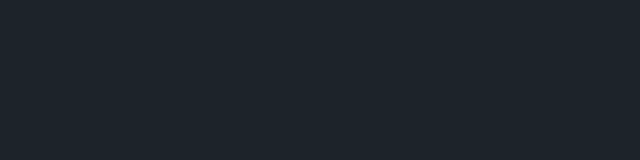
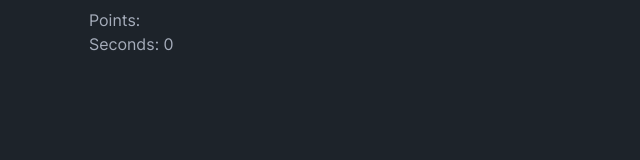
Before and after one commit to ikanadev/trivue, a Vue app: page /result in a window 1280 px wide. Before the commit this address had no page. Shown: the top 160 px of the page, without its empty margins (319-959 px from the left). Built offline with nearby package versions, Linux system fonts and the light colour scheme.

Commit message:
Add score store.

```diff
--- a/src/router/index.ts
+++ b/src/router/index.ts
@@ -1,6 +1,7 @@
 import { createRouter, createWebHistory } from 'vue-router';
 import HomeView from '../views/HomeView.vue';
 import Quiz from '@/views/Quiz.vue';
+import Result from '@/views/Result.vue';
 
 const router = createRouter({
   history: createWebHistory(import.meta.env.BASE_URL),
@@ -8,23 +9,23 @@
     {
       path: '/',
       name: 'home',
-      component: HomeView
+      component: HomeView,
     },
     {
       path: '/quiz',
       name: 'quiz',
-      component: Quiz
+      component: Quiz,
+    },
+    {
+      path: '/result',
+      name: 'result',
+      component: Result,
     },
     {
       path: '/new',
       name: 'new_quiz',
-      component: () => import('../views/NewQuiz.vue')
+      component: () => import('../views/NewQuiz.vue'),
     },
-    {
-      path: '/about',
-      name: 'about',
-      component: () => import('../views/AboutView.vue')
-    }
   ]
 })
 
--- /dev/null
+++ b/src/stores/index.ts
@@ -0,0 +1,4 @@
+export { useAlertsStore } from './alerts';
+export { useQuizStore } from './quiz';
+export { useScoreStore } from './score';
+export { useThemeStore } from './theme';
--- /dev/null
+++ b/src/stores/score.ts
@@ -0,0 +1,22 @@
+import { defineStore } from "pinia";
+import { ref } from "vue";
+
+export const useScoreStore = defineStore('score', () => {
+  const correctQuestions = ref(0);
+  const totalQuestions = ref(0);
+  const seconds = ref(0);
+
+  function addPoint() {
+    correctQuestions.value++;
+  }
+
+  function addSeconds(n: number) {
+    seconds.value += n;
+  }
+
+  function setTotalQuestions(n: number) {
+    totalQuestions.value = n;
+  }
+
+  return { correctQuestions, seconds, addPoint, addSeconds, setTotalQuestions } as const;
+});
--- a/src/utils/app_types.ts
+++ b/src/utils/app_types.ts
@@ -11,7 +11,7 @@
   Error = "alert-error",
 };
 
-export enum QuizLevel { Easy, Medium, Hard };
+export enum QuizLevel { Easy = "easy", Medium = "medium", Hard = "hard" };
 
 export type AppAlert = {
   type: AlertType,
@@ -31,3 +31,8 @@
   explanation?: string,
   choices: Choice[],
 };
+
+export type Score = {
+  points: number,
+  seconds: number,
+};
--- a/src/views/Quiz.vue
+++ b/src/views/Quiz.vue
@@ -8,6 +8,18 @@
 const router = useRouter();
 const quizStore = useQuizStore();
 const questionIndex = ref<number | null>(null);
+const loadingNext = ref(false);
+
+function handleNext() {
+  if (questionIndex.value === null) return;
+  if (questionIndex.value + 1 === quizStore.questions.length) {
+    router.push({ name: 'result' });
+    return;
+  }
+  loadingNext.value = true;
+  questionIndex.value++;
+  setTimeout(() => loadingNext.value = false, 200);
+}
 
 onMounted(() => {
   if (quizStore.questions.length === 0) {
@@ -18,6 +30,6 @@
 });
 </script>
 <template>
-  <QuizQuestion v-if="questionIndex !== null" :question="quizStore.questions[questionIndex]" :index="questionIndex"
-    :total="quizStore.questions.length" />
+  <QuizQuestion v-if="questionIndex !== null && !loadingNext" :question="quizStore.questions[questionIndex]"
+    :index="questionIndex" :total="quizStore.questions.length" @require-next="handleNext" />
 </template>
--- a/src/views/QuizQuestion.vue
+++ b/src/views/QuizQuestion.vue
@@ -4,11 +4,14 @@
 
 import { type Choice, type Question } from '@/utils/app_types';
 import { onUnmounted, ref, watch } from 'vue';
-import { parse, use } from 'marked';
+import { parse } from 'marked';
+import { useScoreStore } from '@/stores';
 import DOMPurify from 'dompurify';
 
 const props = defineProps<{ question: Question, index: number, total: number }>();
+defineEmits<{ requireNext: [] }>();
 
+const scoreStore = useScoreStore();
 const countdown = ref(props.question.seconds);
 const userChoice = ref<Choice | null>(null);
 const finished = ref(false);
@@ -28,7 +31,10 @@
   finished.value = true;
   let usedSeconds = props.question.seconds - countdown.value + 1;
   if (usedSeconds === props.question.seconds + 1) usedSeconds--;
-  console.log("seconds: ", usedSeconds);
+  scoreStore.addSeconds(usedSeconds);
+  if (userChoice.value === props.question.choices.find(c => c.is_correct)) {
+    scoreStore.addPoint();
+  }
 }
 
 watch(countdown, (newCountdown) => {
@@ -41,7 +47,7 @@
 </script>
 
 <template>
-  <main class="py-2">
+  <main class="py-2 flex flex-col gap-6">
     <div class="flex justify-between items-center">
       <div class="flex items-center gap-1 font-mono">
         <IconTimer class="text-2xl mt-0.5" />
@@ -50,7 +56,7 @@
       <ThemeButton />
     </div>
     <p class="font-mono text-center">QUESTION {{ props.index + 1 }}/{{ props.total }}</p>
-    <div class="prose mt-8" v-html="DOMPurify.sanitize(parse(props.question.text))"></div>
+    <div class="prose" v-html="DOMPurify.sanitize(parse(props.question.text))"></div>
     <div class="flex flex-col mt-8 gap-3">
       <div v-for="choice in props.question.choices" :key="choice.id" @click="setUserChoice(choice)"
         class="card card-compact cursor-pointer shadow" :class="{
@@ -63,5 +69,12 @@
         </div>
       </div>
     </div>
+    <div class="" v-if="finished && props.question.explanation">
+      <p>Explanation:</p>
+      <div class="prose" v-html="DOMPurify.sanitize(parse(props.question.explanation))"></div>
+    </div>
+    <button v-if="finished" @click="$emit('requireNext')" class="btn btn-primary">
+      {{ props.index + 1 === props.total ? 'Finish' : 'Next' }}
+    </button>
   </main>
 </template>
--- /dev/null
+++ b/src/views/Result.vue
@@ -0,0 +1,9 @@
+<script setup lang="ts">
+import { useScoreStore } from '@/stores';
+
+const scoreStore = useScoreStore();
+</script>
+<template>
+  <p>Points: {{ scoreStore.points }}</p>
+  <p>Seconds: {{ scoreStore.seconds }}</p>
+</template>
```
